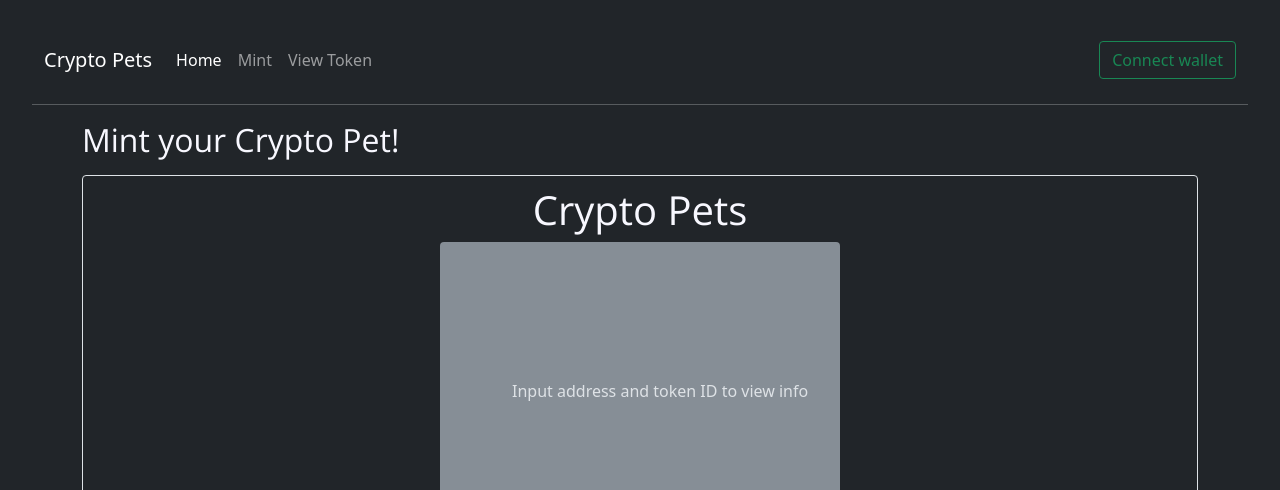
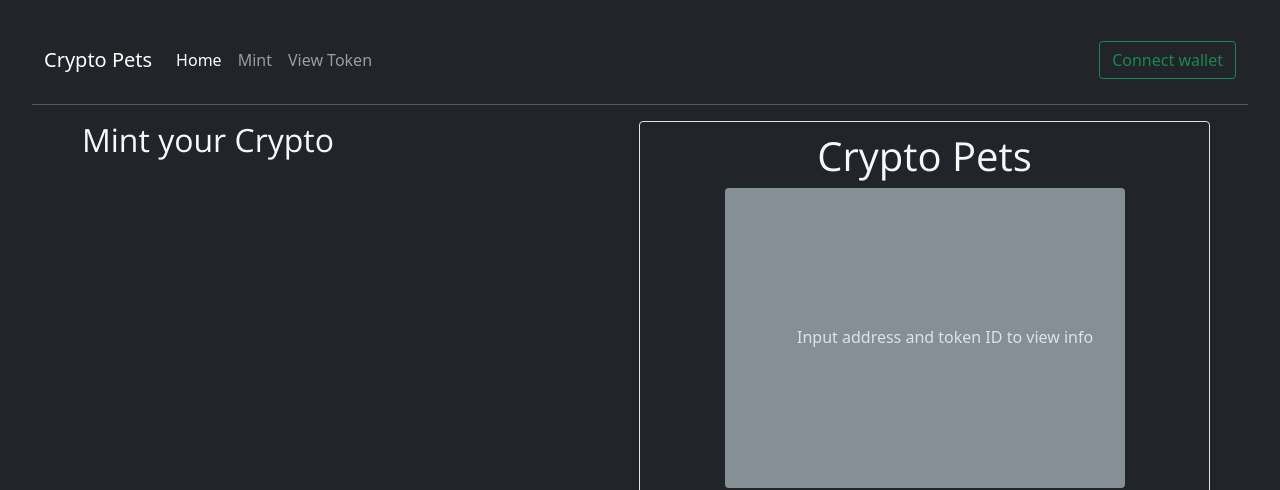
Before and after one commit to makemake-kbo/CryptoPets, a website: page write.html in a window 1280 px wide. Shown: the top 490 px of the page. Drawn offline with nearby package versions, Linux system fonts and the light colour scheme; a script that the page names is missing.

Commit message:
Updated write html

```diff
--- a/write.html
+++ b/write.html
@@ -54,9 +54,7 @@
 		<div class="container">
 			<div class="row">
 				<div class="col">
-					<h2 id=”instructor” class="text">Mint your Crypto Pet!</h2>
-					<form>
-						<div class="mb-3">
+					<h2 id=”instructor” class="text">Mint your Crypto</h2>
 
 				</div>
 				<div class="col border rounded col-xs-1" align="center">
@@ -85,7 +83,6 @@
 	<script src="./script/web3.js"></script>
 	<script src="./script/input.js"></script>
 	<script src="./script/readFunctions.js"></script>
-			<script src="./script/write.js"></script>
 
 	<footer class="footer mt-auto py-3 bg-dark text">
 		<div class="container">
```
Lines whose indentation alone changed are shown as unchanged.
